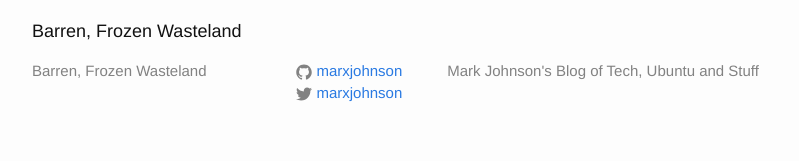
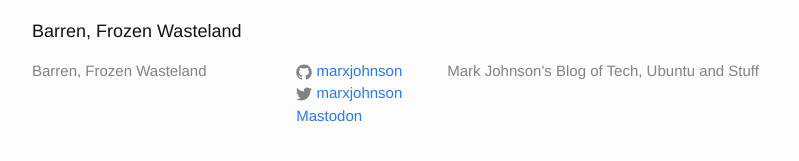
Before and after one commit to marxjohnson/bfwl, a Jekyll site: the page built from index.html, in a window 1280 px wide and 900 px high, scrolled down 12082 px. Shown: the part 713-874 px from the top of the window, without its empty margins (238-1037 px from the left). Built offline with Jekyll 4.4.1, drawn with Linux system fonts in a browser that asks for light colours.

Commit message:
Add mastodon link in footer

```diff
--- a/_includes/footer.html
+++ b/_includes/footer.html
@@ -24,6 +24,7 @@
             {% include icon-twitter.html username=site.twitter_username %}
           </li>
           {% endif %}
+          <li><a rel="me" href="https://octodon.social/@marxjohnson">Mastodon</a></li>
         </ul>
       </div>
 
```
